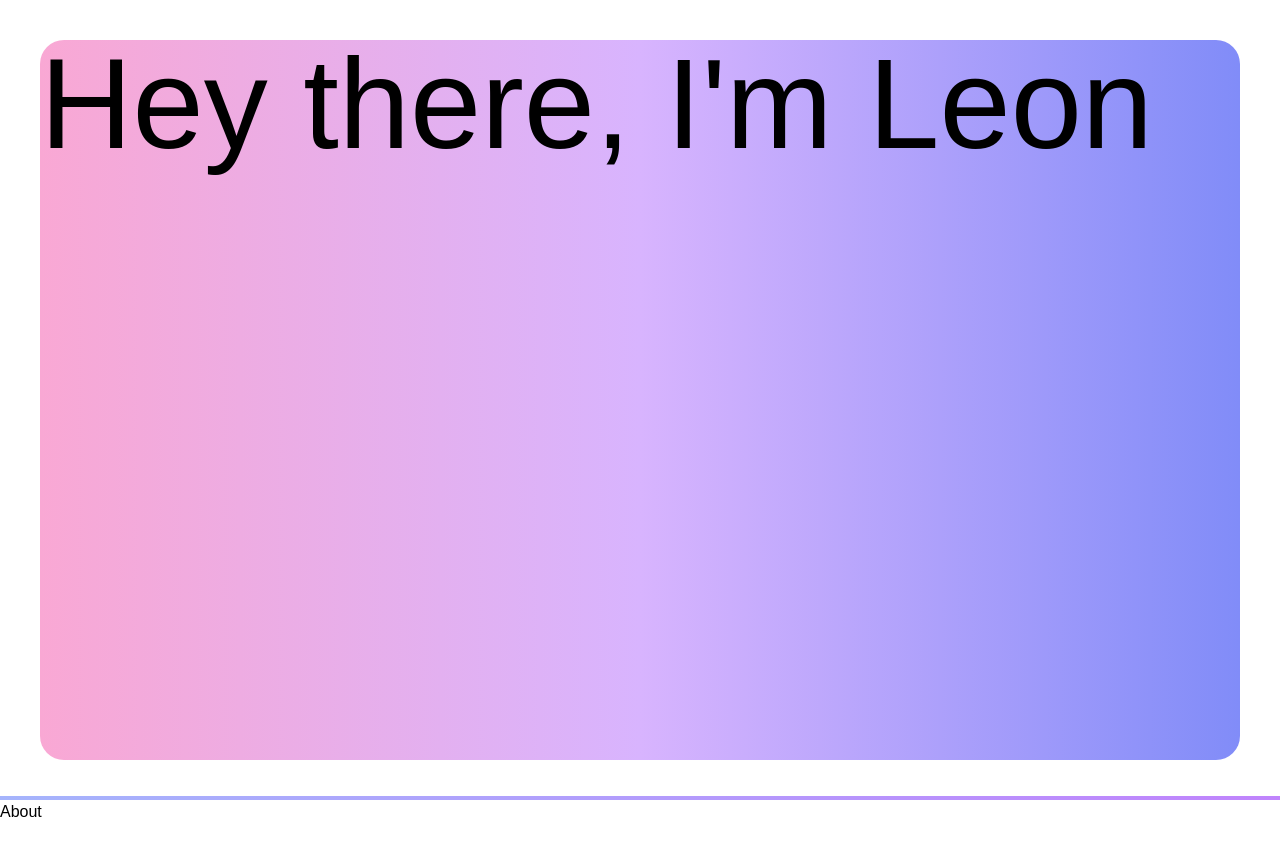
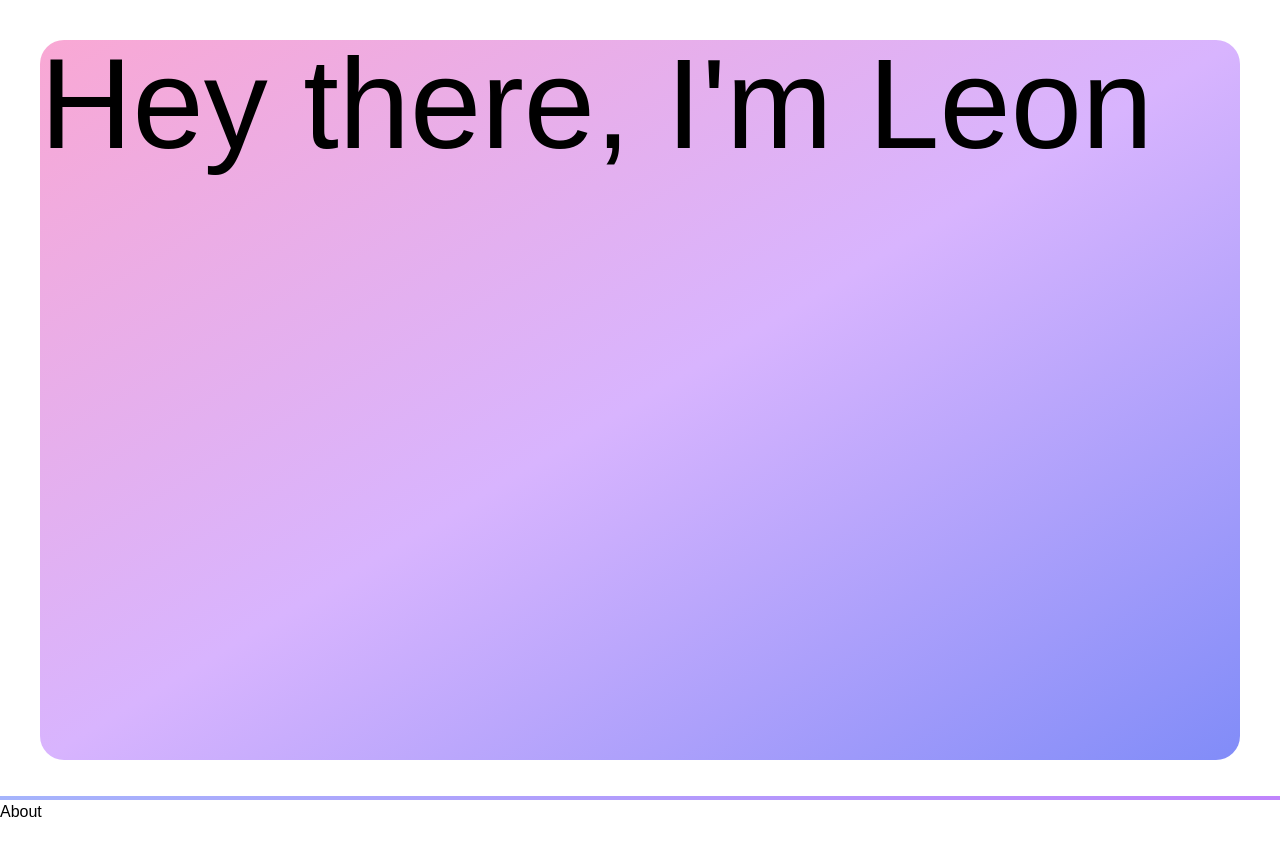
Before and after one commit to leonden/dev-portfolio, a React (Vite) app: page / in a window 1280 px wide. Shown: the top 856 px of the page. Built offline with nearby package versions, Linux system fonts and the light colour scheme.

Commit message:
Adjust gradient

```diff
--- a/src/components/Home.tsx
+++ b/src/components/Home.tsx
@@ -2,7 +2,7 @@ function Home() {
   return (
     <>
       <section id="home" className="w-screen h-screen p-10">
-        <div className="bg-gradient-to-r from-pink-300 via-purple-300 to-indigo-400 w-full h-full rounded-3xl">
+        <div className="bg-gradient-to-br from-pink-300 via-purple-300 to-indigo-400 w-full h-full rounded-3xl">
           <h1 className="font-rota text-9xl">Hey there, I'm Leon</h1>
         </div>
       </section>
```
